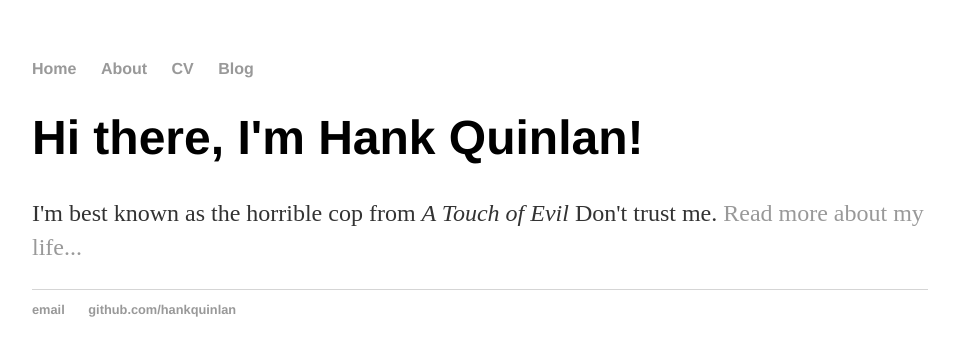
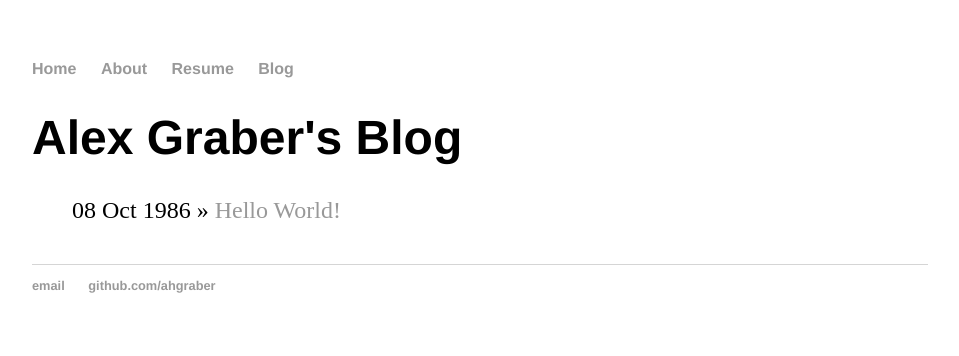
Before and after one commit to ahgraber/ahgraber.github.io, a Jekyll site: the page built from blog/index.html, in a window 1280 px wide. Shown: the top 356 px of the page, without its empty margins (160-1119 px from the left). Built offline with Jekyll 4.4.1, drawn with Linux system fonts in a browser that asks for light colours.

Commit message:
Update default.html

```diff
--- a/_layouts/default.html
+++ b/_layouts/default.html
@@ -1,7 +1,7 @@
 <!DOCTYPE html>
 	<html>
 		<head>
-		<title>Hank Quinlan, Horrible Cop</title>
+			<title>{{ page.title }}</title>
 			<!-- link to main stylesheet -->
 			<link rel="stylesheet" type="text/css" href="/css/main.css">
 		</head>
@@ -10,20 +10,19 @@
 	    		<ul>
 	        		<li><a href="/">Home</a></li>
 		        	<li><a href="/about">About</a></li>
-        		<li><a href="/cv">CV</a></li>
+	        		<li><a href="/resume">Resume</a></li>
 	        		<li><a href="/blog">Blog</a></li>
 	    		</ul>
 			</nav>
 			<div class="container">
-    		<div class="blurb">
-        		<h1>Hi there, I'm Hank Quinlan!</h1>
-				<p>I'm best known as the horrible cop from <em>A Touch of Evil</em> Don't trust me. <a href="/about">Read more about my life...</a></p>
-    		</div><!-- /.blurb -->
+
+			{{ content }}
+
 			</div><!-- /.container -->
 			<footer>
 	    		<ul>
-        		<li><a href="mailto:hankquinlanhub@gmail.com">email</a></li>
-        		<li><a href="https://github.com/hankquinlan">github.com/hankquinlan</a></li>
+	        		<li><a href="mailto:ahgraber@gmail.com">email</a></li>
+	        		<li><a href="https://github.com/ahgraber">github.com/ahgraber</a></li>
 				</ul>
 			</footer>
 		</body>
```
Lines whose indentation alone changed are shown as unchanged.
